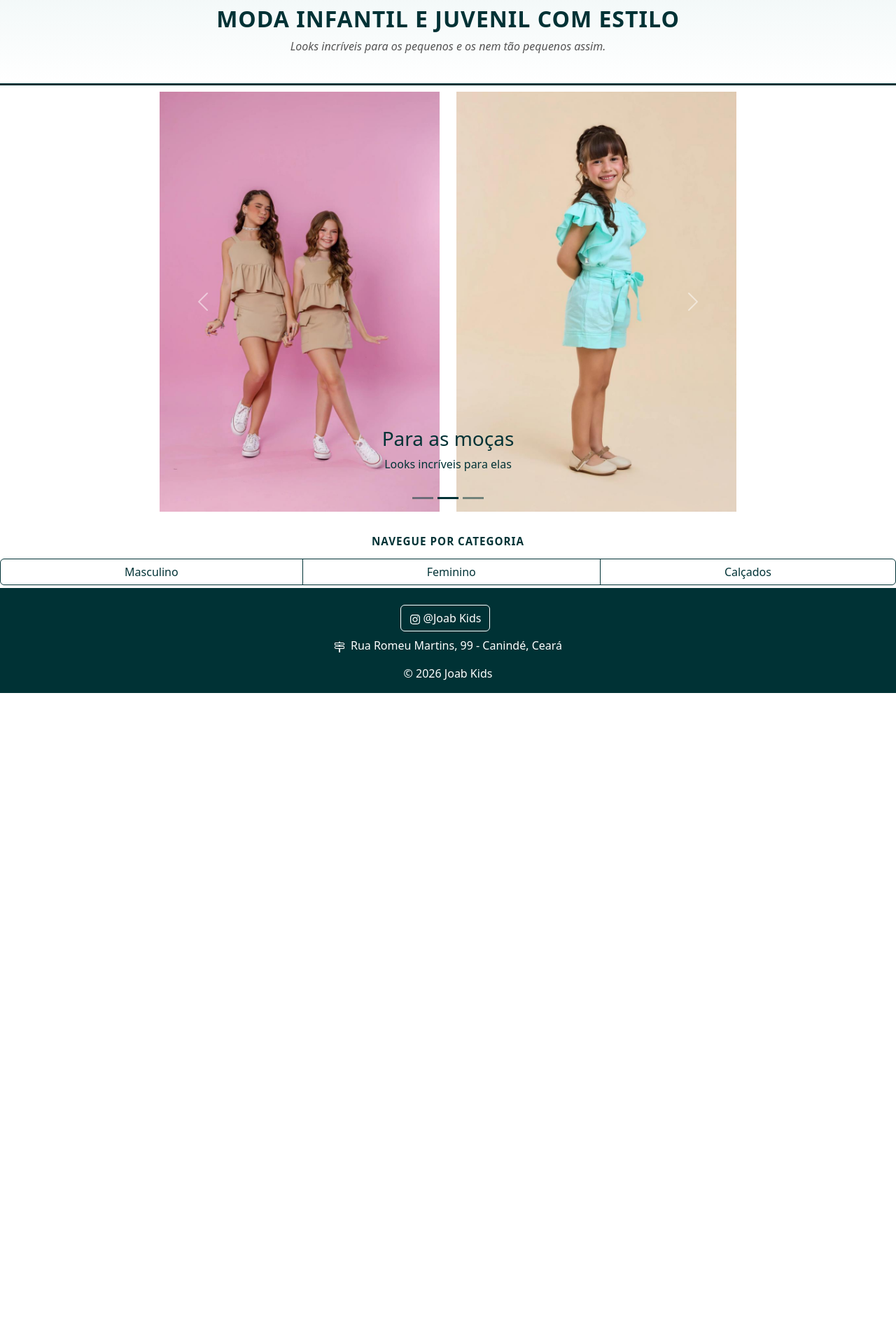
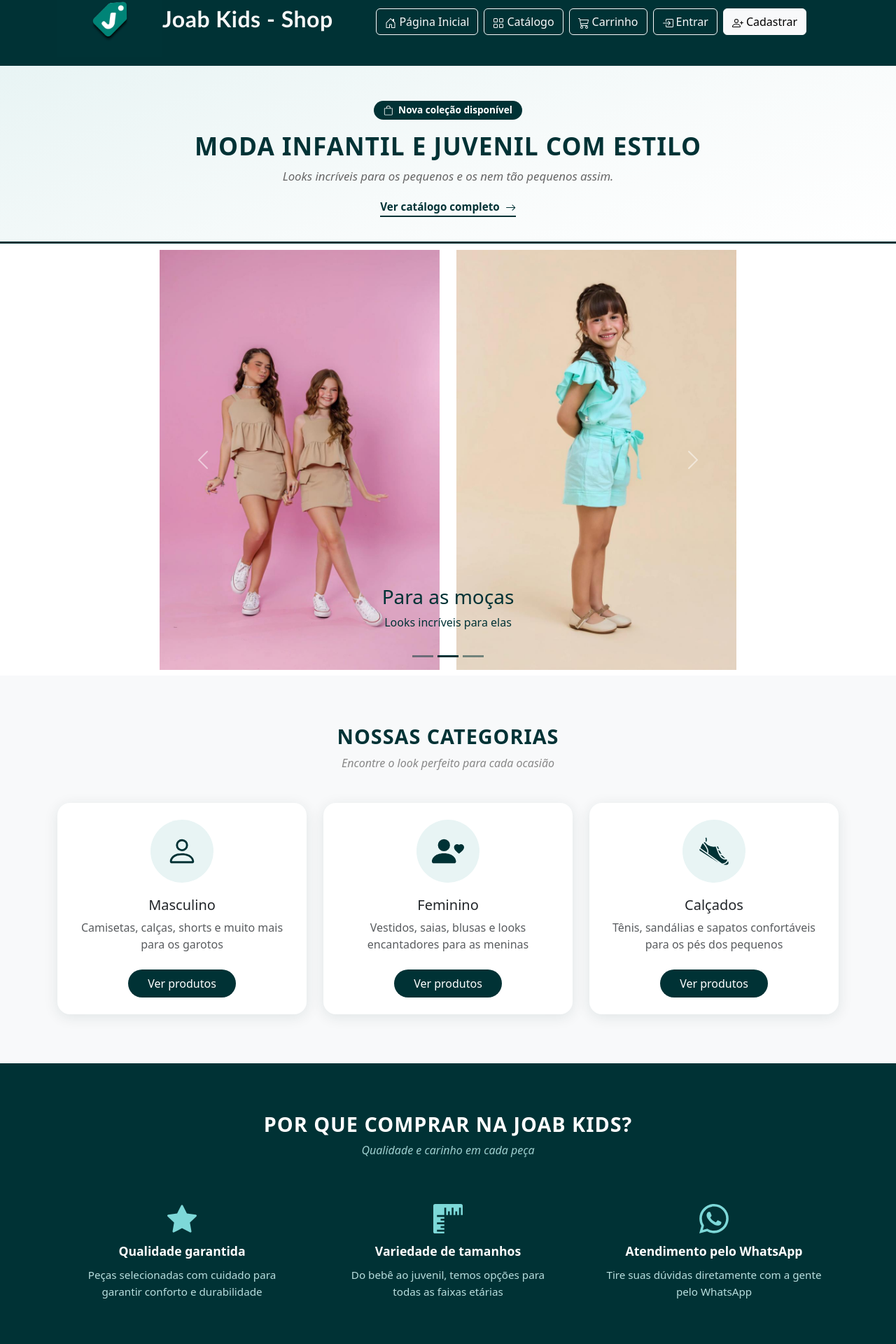
Before and after one commit to lefitano/JoabKids-Market, a React app in the folder frontend/: page / in a window 1280 px wide. Shown: the part 158-2078 px from the top of the page at 70% size. Before the commit the page ends 1148 px from the top, so only its background shows below. Built offline with nearby package versions, Linux system fonts and the light colour scheme; the HTML template or start-up script is replaced by a standard one.

Commit message:
feat: melhorias visuais na página inicial

```diff
--- a/frontend/src/components/Banner.jsx
+++ b/frontend/src/components/Banner.jsx
@@ -1,8 +1,8 @@
 import Carousel from 'react-bootstrap/Carousel';
-import Button from 'react-bootstrap/Button';
-import ButtonGroup from 'react-bootstrap/ButtonGroup';
 import Row from 'react-bootstrap/Row';
 import Col from 'react-bootstrap/Col';
+import Badge from 'react-bootstrap/Badge';
+import { BsBag, BsArrowRight } from 'react-icons/bs';
 import ImagemMasculino1 from '../assets/ImagesMascBanner.jpeg';
 import ImagemFeminino1 from '../assets/ImagesFeminBanner.jpeg';
 import ImagemCalcado1 from '../assets/Calcado1Banner.jpeg';
@@ -11,27 +11,35 @@ import ImagemFeminino2 from '../assets/ImagesFemin2Banner.jpeg';
 import ImagemCalcado2 from '../assets/Calcados2Banner.jpeg';
 import '../css/Banner.css';
 
-export default function Banner(){
-    return(
+export default function Banner() {
+    return (
         <>
             <div className="banner-titulo">
+                <Badge className="banner-badge mb-3">
+                    <BsBag className="me-1" /> Nova coleção disponível
+                </Badge>
                 <h2>Moda Infantil e Juvenil com Estilo</h2>
                 <p>Looks incríveis para os pequenos e os nem tão pequenos assim.</p>
+                <a href="/catalogo" className="banner-link-catalogo">
+                    Ver catálogo completo <BsArrowRight className="ms-1" />
+                </a>
             </div>
-        <Carousel className="carrossel-container py-2" slide={false}>
+
+            <Carousel className="carrossel-container py-2" interval={4000}>
+
                 <Carousel.Item>
-          {/* // d-block a imagem fica como um bloco e o w-100 para a ocupar toda a largura do container */}
                     <Row>
                         <Col>
                             <img
                                 className="d-block w-100 img-carrossel"
-              src= {ImagemMasculino1}
+                                src={ImagemMasculino1}
                                 alt="Imagem Masculino 1"
                             />
                         </Col>
                         <Col>
-            <img className="d-block w-100 img-carrossel"
-            src= {ImagemMasculino2}
+                            <img
+                                className="d-block w-100 img-carrossel"
+                                src={ImagemMasculino2}
                                 alt="Imagem Masculino 2"
                             />
                         </Col>
@@ -71,30 +79,24 @@ export default function Banner(){
                             <img
                                 className="d-block w-100 img-carrossel"
                                 src={ImagemCalcado1}
-              alt="Imagem Calcado 1"
+                                alt="Imagem Calçado 1"
                             />
                         </Col>
                         <Col>
                             <img
                                 className="d-block w-100 img-carrossel"
                                 src={ImagemCalcado2}
-              alt="Imagem Calcado 2"
+                                alt="Imagem Calçado 2"
                             />
                         </Col>
                     </Row>
-
                     <Carousel.Caption className="legenda-carrossel">
                         <h3>Nossos calçados</h3>
                         <p>Conforto e estilo para os pés</p>
                     </Carousel.Caption>
                 </Carousel.Item>
+
             </Carousel>
-        <p className="categoria-titulo py-2">Navegue por categoria</p>
-         <ButtonGroup className='d-flex justify-content-center my-1'>
-         <Button className="btn-loja-carrossel">Masculino</Button>
-         <Button className="btn-loja-carrossel">Feminino</Button>
-         <Button className="btn-loja-carrossel">Calçados</Button>
-       </ButtonGroup>
         </>
-    )
+    );
 }
--- a/frontend/src/components/Header.jsx
+++ b/frontend/src/components/Header.jsx
@@ -2,7 +2,7 @@ import { Link, useLocation } from 'react-router-dom';
 import Container from 'react-bootstrap/Container';
 import Nav from 'react-bootstrap/Nav';
 import Navbar from 'react-bootstrap/Navbar';
-import { BsBag, BsHouseDoor, BsGrid, BsPersonPlus, BsBoxArrowInRight} from "react-icons/bs";
+import { BsCart3, BsHouseDoor, BsGrid, BsPersonPlus, BsBoxArrowInRight} from "react-icons/bs";
 import Button from 'react-bootstrap/Button';
 import tag from '../assets/JoabKidsTag.jpeg';
 import '../css/Nav.css';
@@ -14,7 +14,7 @@ export default function Header(){
           <Nav className="mx-auto">
             <Button className="me-2" variant="outline-light" href="/">< BsHouseDoor className="me-1" />Página Inicial</Button>
             <Button className="me-2" variant="outline-light" href="/catalogo"><BsGrid className="me-1"/>Catálogo</Button>
-            <Button  className="me-2" variant ="outline-light" href="/carrinho"><BsBag className="me-1"/>Carrinho</Button>
+            <Button  className="me-2" variant ="outline-light" href="/carrinho"><BsCart3 className="me-1"/>Carrinho</Button>
             <Button className="me-2" variant ="outline-light" href="/login"><BsBoxArrowInRight className="me-1"/>Entrar</Button>
             <Button variant="light" href="/cadastro"><BsPersonPlus  className="me-1"/>Cadastrar</Button>
           </Nav>
--- a/frontend/src/css/Banner.css
+++ b/frontend/src/css/Banner.css
@@ -1,70 +1,67 @@
 .banner-titulo {
     text-align: center;
-    padding: 40px 20px 25px 20px;
-    background: linear-gradient(180deg, #f0f7f7 0%, #ffffff 100%);
+    padding: 50px 20px 35px 20px;
+    background: linear-gradient(160deg, #e8f4f4 0%, #f8fbfb 60%, #ffffff 100%);
     border-bottom: 3px solid #003235;
 }
 
+.banner-badge {
+    background-color: #003235 !important;
+    color: white !important;
+    font-size: 0.85rem;
+    padding: 6px 14px;
+    border-radius: 20px;
+    display: inline-block;
+}
+
 .banner-titulo h2 {
-    font-size: 2rem;
+    font-size: 2.2rem;
     font-weight: bold;
     color: #003235;
     letter-spacing: 1px;
     text-transform: uppercase;
+    margin-bottom: 10px;
 }
 
 .banner-titulo p {
-    font-size: 1rem;
-    color: #555;
-    margin-top: 8px;
+    font-size: 1.05rem;
+    color: #666;
     font-style: italic;
-}
-.btn-loja-carrossel{
-    border-color: #003235 !important;
-    color: #003235 !important;
-    background-color: transparent !important;
+    margin-bottom: 18px;
 }
 
-.btn-loja-carrossel:hover{
-    background-color: #003235 !important;
-    color: white !important;
+.banner-link-catalogo {
+    display: inline-block;
+    color: #003235;
+    font-weight: 600;
+    font-size: 0.95rem;
+    text-decoration: none;
+    border-bottom: 2px solid #003235;
+    padding-bottom: 2px;
+    transition: color 0.2s ease, border-color 0.2s ease;
 }
 
-.carrossel-container{
+.banner-link-catalogo:hover {
+    color: #005a5e;
+    border-color: #005a5e;
+}
+
+.carrossel-container {
     max-width: fit-content;
     margin: 0 auto;
     margin-top: 1px;
+}
 
-}
-.img-carrossel{
+.img-carrossel {
     height: 600px;
     object-fit: contain;
     object-position: top;
+}
 
-}
-/* .legenda-carrossel {
-    background-color: rgba(0, 50, 52, 0.6);
-    border-radius: 8px;
-    padding: 5px 15px;
-    width: fit-content;
-    margin: 0 auto;
-    margin-bottom: 15px;
-} */
 .legenda-carrossel {
     color: #003235;
 }
+
 .carrossel-container .carousel-indicators button {
     background-color: #003235 !important;
 }
-.categoria-titulo {
-    text-align: center;
-    margin-top: 15px;
-    margin-bottom: 5px;
-    color: #003235;
-    font-size: 0.95rem;
-    font-weight: 600;
-    text-transform: uppercase;
-    letter-spacing: 1px;
-}
-
-/* o !important é para forçar o css a ter prioridade sobre o bootstrap */
--- /dev/null
+++ b/frontend/src/css/Home.css
@@ -0,0 +1,92 @@
+.categorias-section {
+    padding: 70px 20px;
+    background-color: #f8f9fa;
+}
+
+.section-titulo {
+    text-align: center;
+    color: #003235;
+    font-weight: bold;
+    font-size: 1.8rem;
+    margin-bottom: 8px;
+    text-transform: uppercase;
+    letter-spacing: 1px;
+}
+
+.section-titulo.claro {
+    color: white;
+}
+
+.section-subtitulo {
+    text-align: center;
+    color: #888;
+    margin-bottom: 45px;
+    font-style: italic;
+    font-size: 1rem;
+}
+
+.categoria-card {
+    border: none;
+    border-radius: 18px;
+    box-shadow: 0 4px 20px rgba(0, 50, 53, 0.1);
+    transition: transform 0.3s ease, box-shadow 0.3s ease;
+    height: 100%;
+}
+
+.categoria-card:hover {
+    transform: translateY(-10px);
+    box-shadow: 0 10px 30px rgba(0, 50, 53, 0.2);
+}
+
+.categoria-icone {
+    background-color: #e8f4f4;
+    border-radius: 50%;
+    width: 90px;
+    height: 90px;
+    display: flex;
+    align-items: center;
+    justify-content: center;
+    margin: 0 auto 20px auto;
+    color: #003235;
+}
+
+.btn-categoria {
+    background-color: #003235 !important;
+    border: none !important;
+    border-radius: 25px !important;
+    padding: 8px 28px !important;
+    color: white !important;
+    font-weight: 500;
+}
+
+.btn-categoria:hover {
+    background-color: #005a5e !important;
+    color: white !important;
+}
+
+.diferenciais-section {
+    padding: 70px 20px;
+    background-color: #003235;
+    color: white;
+}
+
+.diferencial-item {
+    padding: 20px;
+}
+
+.diferencial-icone {
+    color: #7dd8d8;
+    margin-bottom: 15px;
+}
+
+.diferencial-item h5 {
+    font-weight: bold;
+    font-size: 1.1rem;
+    margin-bottom: 10px;
+}
+
+.diferencial-item p {
+    color: #b8dede;
+    font-size: 0.95rem;
+    line-height: 1.6;
+}
--- a/frontend/src/pages/Home.jsx
+++ b/frontend/src/pages/Home.jsx
@@ -1,12 +1,119 @@
 import Header from '../components/Header.jsx';
 import Banner from '../components/Banner.jsx';
-export default function Home(){
-    return(
+import Footer from '../components/Footer.jsx';
+import Container from 'react-bootstrap/Container';
+import Row from 'react-bootstrap/Row';
+import Col from 'react-bootstrap/Col';
+import Card from 'react-bootstrap/Card';
+import Button from 'react-bootstrap/Button';
+import { BsStarFill, BsWhatsapp, BsRulers, BsPerson, BsPersonHeart } from 'react-icons/bs';
+import { GiRunningShoe } from 'react-icons/gi';
+import '../css/Home.css';
+
+export default function Home() {
+    return (
         <>
-        <Banner/>
-        {/* <Banner/>
-        <Categorias/>
-        <Footer/> */}
+            <Header />
+            <Banner />
+
+            <section className="categorias-section">
+                <Container>
+                    <h2 className="section-titulo">Nossas Categorias</h2>
+                    <p className="section-subtitulo">Encontre o look perfeito para cada ocasião</p>
+                    <Row className="g-4 justify-content-center">
+
+                        <Col xs={12} sm={4}>
+                            <Card className="categoria-card">
+                                <Card.Body className="text-center py-4">
+                                    <div className="categoria-icone">
+                                        <BsPerson size={46} />
+                                    </div>
+                                    <Card.Title>Masculino</Card.Title>
+                                    <Card.Text className="text-muted">
+                                        Camisetas, calças, shorts e muito mais para os garotos
+                                    </Card.Text>
+                                    <Button href="/catalogo" className="btn-categoria mt-2">
+                                        Ver produtos
+                                    </Button>
+                                </Card.Body>
+                            </Card>
+                        </Col>
+
+                        <Col xs={12} sm={4}>
+                            <Card className="categoria-card">
+                                <Card.Body className="text-center py-4">
+                                    <div className="categoria-icone">
+                                        <BsPersonHeart size={46} />
+                                    </div>
+                                    <Card.Title>Feminino</Card.Title>
+                                    <Card.Text className="text-muted">
+                                        Vestidos, saias, blusas e looks encantadores para as meninas
+                                    </Card.Text>
+                                    <Button href="/catalogo" className="btn-categoria mt-2">
+                                        Ver produtos
+                                    </Button>
+                                </Card.Body>
+                            </Card>
+                        </Col>
+
+                        <Col xs={12} sm={4}>
+                            <Card className="categoria-card">
+                                <Card.Body className="text-center py-4">
+                                    <div className="categoria-icone">
+                                        <GiRunningShoe size={46} />
+                                    </div>
+                                    <Card.Title>Calçados</Card.Title>
+                                    <Card.Text className="text-muted">
+                                        Tênis, sandálias e sapatos confortáveis para os pés dos pequenos
+                                    </Card.Text>
+                                    <Button href="/catalogo" className="btn-categoria mt-2">
+                                        Ver produtos
+                                    </Button>
+                                </Card.Body>
+                            </Card>
+                        </Col>
+
+                    </Row>
+                </Container>
+            </section>
+
+            <section className="diferenciais-section">
+                <Container>
+                    <h2 className="section-titulo claro">Por que comprar na Joab Kids?</h2>
+                    <p className="section-subtitulo" style={{ color: '#9ecfcf' }}>
+                        Qualidade e carinho em cada peça
+                    </p>
+                    <Row className="g-4 text-center">
+
+                        <Col xs={12} sm={4}>
+                            <div className="diferencial-item">
+                                <BsStarFill className="diferencial-icone" size={42} />
+                                <h5>Qualidade garantida</h5>
+                                <p>Peças selecionadas com cuidado para garantir conforto e durabilidade</p>
+                            </div>
+                        </Col>
+
+                        <Col xs={12} sm={4}>
+                            <div className="diferencial-item">
+                                <BsRulers className="diferencial-icone" size={42} />
+                                <h5>Variedade de tamanhos</h5>
+                                <p>Do bebê ao juvenil, temos opções para todas as faixas etárias</p>
+                            </div>
+                        </Col>
+
+                        <Col xs={12} sm={4}>
+                            <div className="diferencial-item">
+                                <BsWhatsapp className="diferencial-icone" size={42} />
+                                <h5>Atendimento pelo WhatsApp</h5>
+                                <p>Tire suas dúvidas diretamente com a gente pelo WhatsApp</p>
+                            </div>
+                        </Col>
+
+                    </Row>
+                </Container>
+            </section>
+
+            <Footer />
         </>
-    )
+    );
 }
```
Lines whose indentation alone changed are shown as unchanged.
